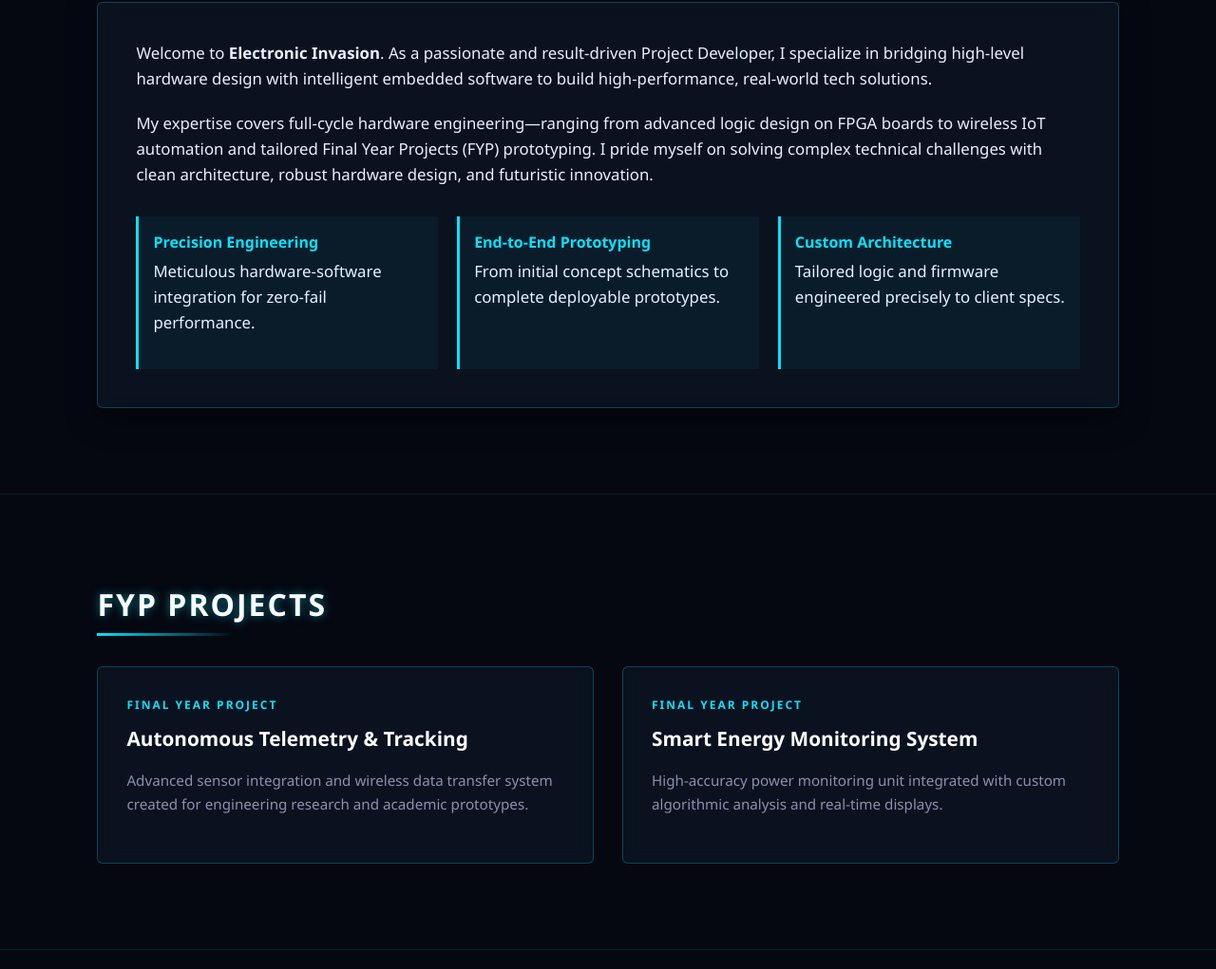
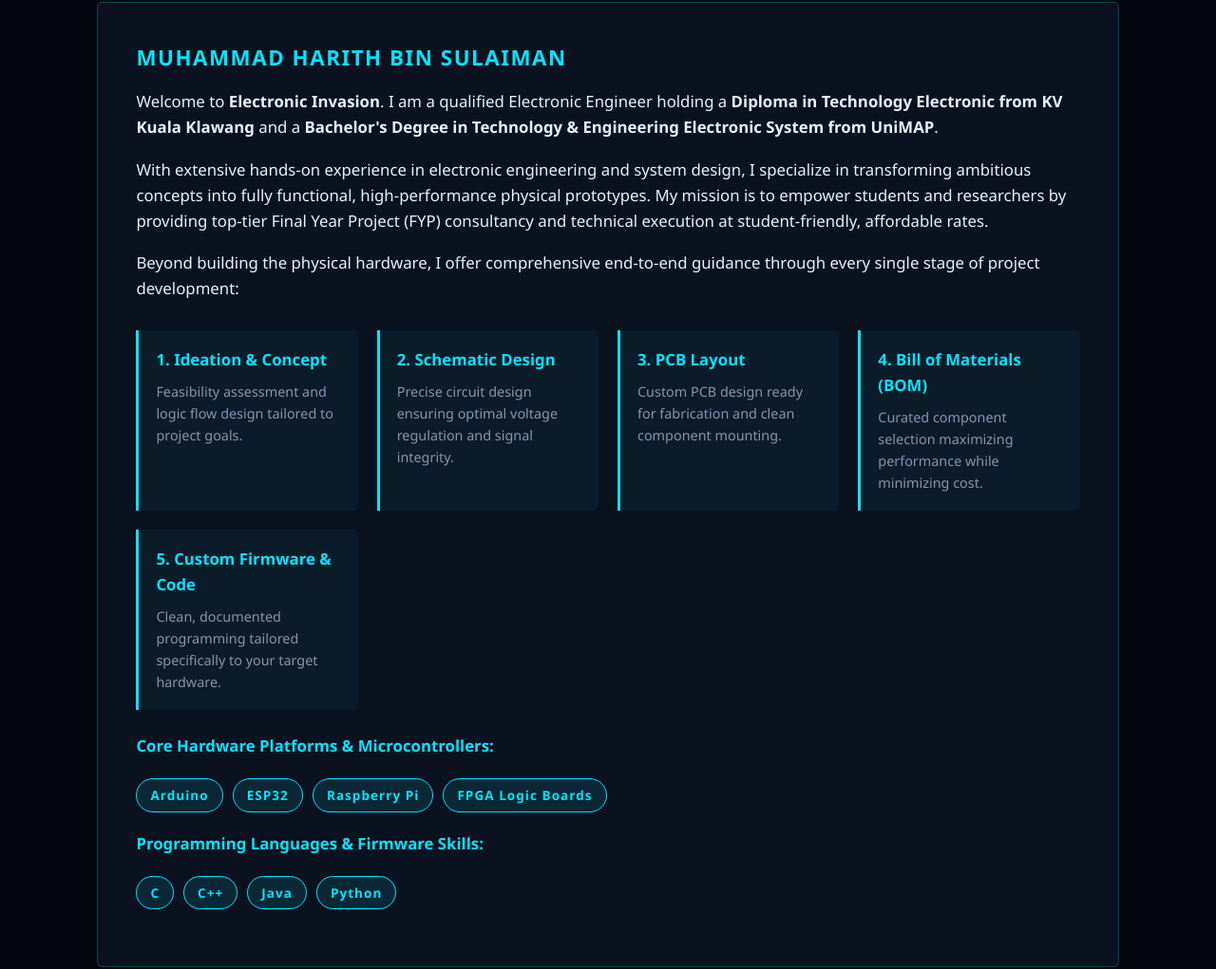
Before and after one commit to muhdharithsulaiman/ElectronicInvasion.github.io, a plain HTML site: page index.html in a window 1280 px wide. Shown: the part 980-2001 px from the top of the page at 95% size. Drawn offline with Linux system fonts and the light colour scheme.

Commit message:
Revise index.html for content and layout improvements
Updated the title and added an engineer's name in the About Me section. Enhanced the project descriptions and adjusted the layout for better readability.

```diff
--- a/index.html
+++ b/index.html
@@ -3,7 +3,7 @@
 <head>
     <meta charset="UTF-8">
     <meta name="viewport" content="width=device-width, initial-scale=1.0">
-    <title>Electronic Invasion | Tech & Project Development</title>
+    <title>Electronic Invasion | Project Development & Engineering</title>
     <!-- Font Awesome for Icons -->
     <link rel="stylesheet" href="https://cdnjs.cloudflare.com/ajax/libs/font-awesome/6.4.0/css/all.min.css">
     <style>
@@ -259,15 +259,42 @@
             transform: translateY(-5px);
         }
 
+        .engineer-title {
+            color: var(--cyan-glow);
+            font-size: 1.4rem;
+            font-weight: 700;
+            margin-bottom: 15px;
+            text-transform: uppercase;
+            letter-spacing: 1.5px;
+        }
+
         .about-box p {
             color: var(--text-main);
             font-size: 1.05rem;
-            margin-bottom: 20px;
+            margin-bottom: 18px;
+        }
+
+        .skills-tag-container {
+            display: flex;
+            flex-wrap: wrap;
+            gap: 10px;
+            margin: 20px 0;
+        }
+
+        .skill-tag {
+            background: rgba(0, 229, 255, 0.1);
+            border: 1px solid var(--cyan-glow);
+            color: var(--cyan-glow);
+            padding: 6px 14px;
+            border-radius: 20px;
+            font-size: 0.85rem;
+            font-weight: 600;
+            letter-spacing: 1px;
         }
 
         .highlights {
             display: grid;
-            grid-template-columns: repeat(auto-fit, minmax(200px, 1fr));
+            grid-template-columns: repeat(auto-fit, minmax(220px, 1fr));
             gap: 20px;
             margin-top: 30px;
         }
@@ -275,12 +302,20 @@
         .highlight-item {
             background: rgba(0, 229, 255, 0.05);
             border-left: 3px solid var(--cyan-glow);
-            padding: 15px;
+            padding: 18px;
+            border-radius: 0 6px 6px 0;
         }
 
         .highlight-item h4 {
             color: var(--cyan-glow);
-            margin-bottom: 5px;
+            margin-bottom: 8px;
+            font-size: 1.05rem;
+        }
+
+        .highlight-item p {
+            font-size: 0.9rem;
+            color: var(--text-dim);
+            margin-bottom: 0;
         }
 
         /* Project Cards Grid */
@@ -388,22 +423,50 @@
     <section id="about">
         <h2 class="section-title">About Me</h2>
         <div class="about-box">
-            <p>Welcome to <strong>Electronic Invasion</strong>. As a passionate and result-driven Project Developer, I specialize in bridging high-level hardware design with intelligent embedded software to build high-performance, real-world tech solutions.</p>
-            <p>My expertise covers full-cycle hardware engineering—ranging from advanced logic design on FPGA boards to wireless IoT automation and tailored Final Year Projects (FYP) prototyping. I pride myself on solving complex technical challenges with clean architecture, robust hardware design, and futuristic innovation.</p>
+            <div class="engineer-title">MUHAMMAD HARITH BIN SULAIMAN</div>
+            <p>Welcome to <strong>Electronic Invasion</strong>. I am a qualified Electronic Engineer holding a <strong>Diploma in Technology Electronic from KV Kuala Klawang</strong> and a <strong>Bachelor's Degree in Technology & Engineering Electronic System from UniMAP</strong>.</p>
+
+            <p>With extensive hands-on experience in electronic engineering and system design, I specialize in transforming ambitious concepts into fully functional, high-performance physical prototypes. My mission is to empower students and researchers by providing top-tier Final Year Project (FYP) consultancy and technical execution at student-friendly, affordable rates.</p>
+
+            <p>Beyond building the physical hardware, I offer comprehensive end-to-end guidance through every single stage of project development:</p>
 
             <div class="highlights">
                 <div class="highlight-item">
-                    <h4>Precision Engineering</h4>
-                    <p>Meticulous hardware-software integration for zero-fail performance.</p>
+                    <h4>1. Ideation & Concept</h4>
+                    <p>Feasibility assessment and logic flow design tailored to project goals.</p>
                 </div>
                 <div class="highlight-item">
-                    <h4>End-to-End Prototyping</h4>
-                    <p>From initial concept schematics to complete deployable prototypes.</p>
+                    <h4>2. Schematic Design</h4>
+                    <p>Precise circuit design ensuring optimal voltage regulation and signal integrity.</p>
                 </div>
                 <div class="highlight-item">
-                    <h4>Custom Architecture</h4>
-                    <p>Tailored logic and firmware engineered precisely to client specs.</p>
+                    <h4>3. PCB Layout</h4>
+                    <p>Custom PCB design ready for fabrication and clean component mounting.</p>
                 </div>
+                <div class="highlight-item">
+                    <h4>4. Bill of Materials (BOM)</h4>
+                    <p>Curated component selection maximizing performance while minimizing cost.</p>
+                </div>
+                <div class="highlight-item">
+                    <h4>5. Custom Firmware & Code</h4>
+                    <p>Clean, documented programming tailored specifically to your target hardware.</p>
+                </div>
+            </div>
+
+            <p style="margin-top: 25px; font-weight: bold; color: var(--cyan-glow);">Core Hardware Platforms & Microcontrollers:</p>
+            <div class="skills-tag-container">
+                <span class="skill-tag">Arduino</span>
+                <span class="skill-tag">ESP32</span>
+                <span class="skill-tag">Raspberry Pi</span>
+                <span class="skill-tag">FPGA Logic Boards</span>
+            </div>
+
+            <p style="font-weight: bold; color: var(--cyan-glow);">Programming Languages & Firmware Skills:</p>
+            <div class="skills-tag-container">
+                <span class="skill-tag">C</span>
+                <span class="skill-tag">C++</span>
+                <span class="skill-tag">Java</span>
+                <span class="skill-tag">Python</span>
             </div>
         </div>
     </section>
@@ -462,7 +525,7 @@
     <!-- Contact Section -->
     <section id="contact" style="text-align: center;">
         <h2 class="section-title">Start Your Project</h2>
-        <p style="color: var(--text-dim); margin-bottom: 30px;">Have an FYP, FPGA, or IoT project idea? Connect directly via WhatsApp or Telegram to discuss specifications.</p>
+        <p style="color: var(--text-dim); margin-bottom: 30px;">Have an FYP, FPGA, or IoT project idea? Connect directly with Muhammad Harith via WhatsApp or Telegram to discuss specifications.</p>
 
         <div class="contact-buttons">
             <a href="https://wa.me/60193347191" target="_blank" class="btn-action btn-whatsapp">
@@ -478,7 +541,7 @@
     </section>
 
     <footer>
-        <p>&copy; 2026 ELECTRONIC INVASION. All rights reserved.</p>
+        <p>&copy; 2026 ELECTRONIC INVASION | Muhammad Harith Bin Sulaiman. All rights reserved.</p>
     </footer>
 
 </body>
```
